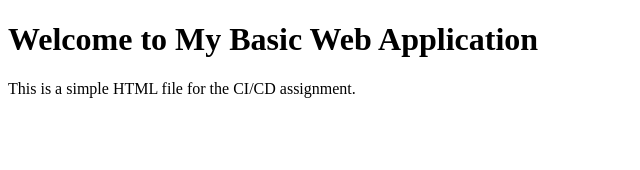
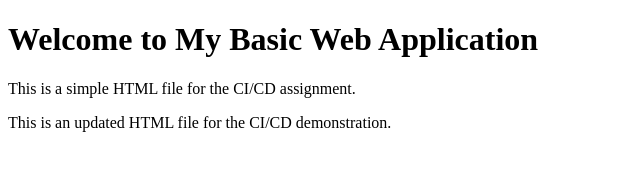
Before and after one commit to Ykadam006/ITMD543, a plain HTML site: page index.html in a window 1280 px wide. Shown: the whole page, without its empty margins (0-640 px from the left). Drawn offline with Linux system fonts and the light colour scheme.

Commit message:
Updated HTML content

```diff
--- a/index.html
+++ b/index.html
@@ -8,5 +8,6 @@
       <body>
         <h1>Welcome to My Basic Web Application</h1>
          <p>This is a simple HTML file for the CI/CD assignment.</p>
+         <p>This is an updated HTML file for the CI/CD demonstration.</p>
         </body>
 </html>
```
